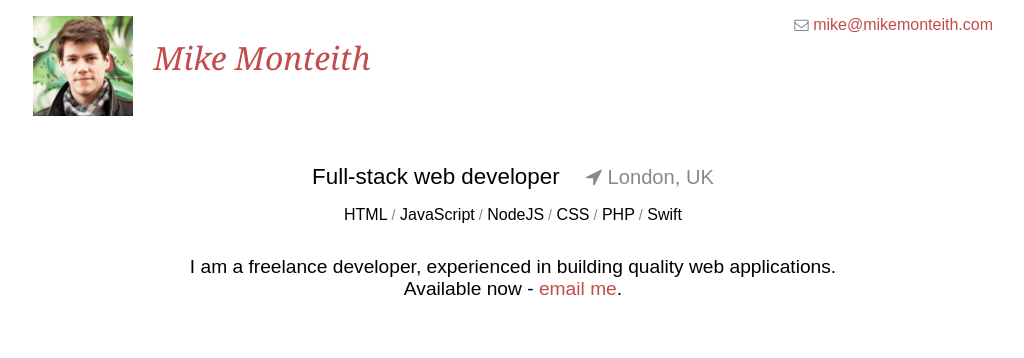
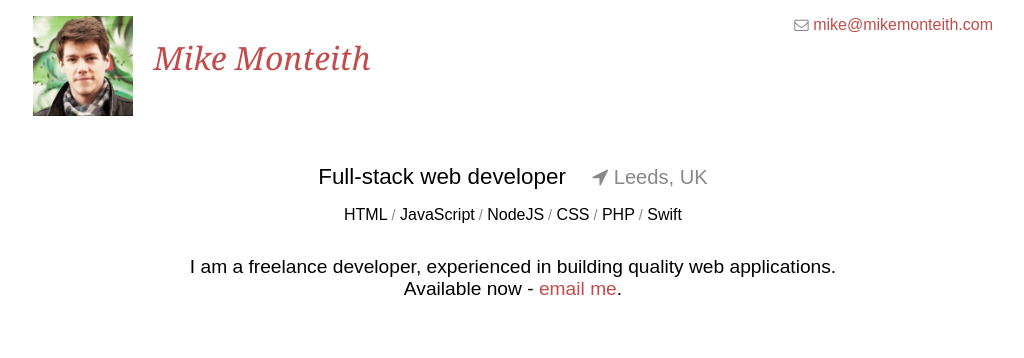
Before and after one commit to Mike220889/mike220889.github.io, a Jekyll site: the page built from index.html, in a window 1280 px wide. Shown: the top 358 px of the page, without its empty margins (127-1151 px from the left). Built offline with Jekyll 4.4.1, drawn with Linux system fonts in a browser that asks for light colours.

Commit message:
Move from london to leeds

```diff
--- a/index.html
+++ b/index.html
@@ -4,7 +4,7 @@ title: "Web Developer"
 
 <div class="introduction">
 	<p>
-		Full-stack web developer <span class="my-location"><span class="fa fa-location-arrow"></span> London, UK</span>
+		Full-stack web developer <span class="my-location"><span class="fa fa-location-arrow"></span> Leeds, UK</span>
 	</p>
 	<div class="keywords">
 		<ul>
```
